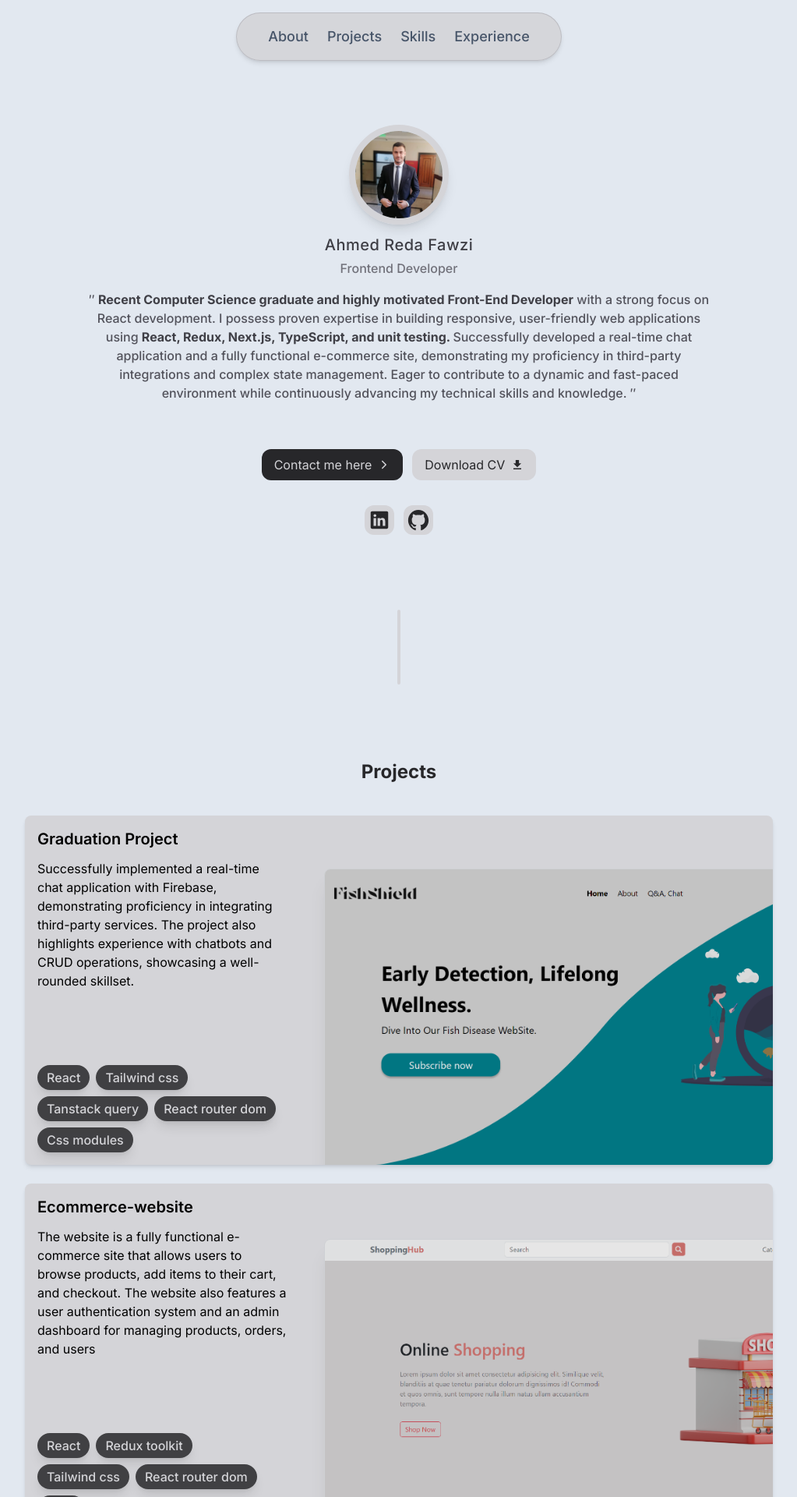
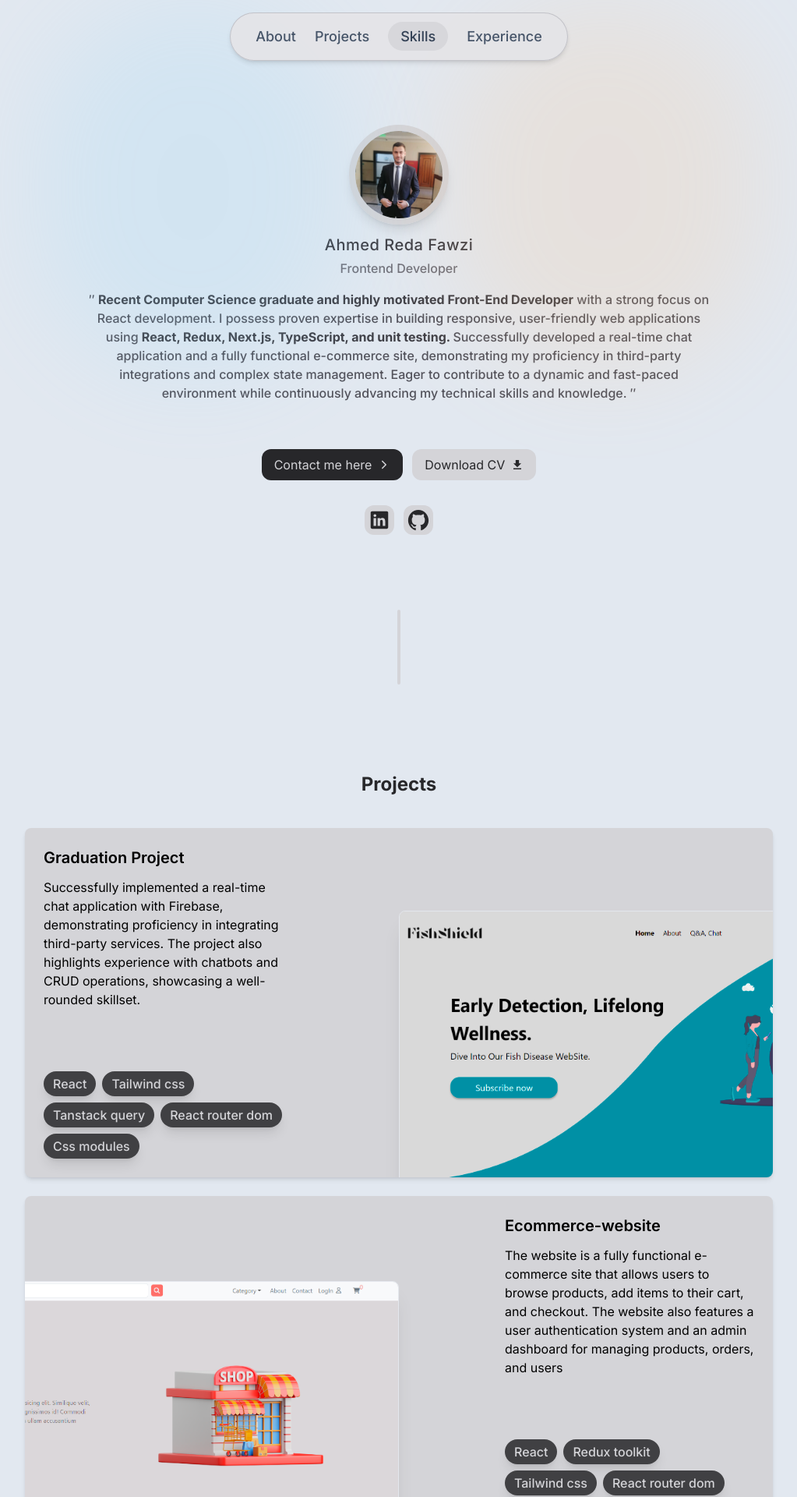
Before and after one commit to Ahmed-Reda-elshahawy/Ahmed_Reda_Portfolio, a Next.js app: page / in a window 1280 px wide. Shown: the top 1920 px of the page at 78% size, without its empty margins (128-1151 px from the left). Built offline with nearby package versions, Linux system fonts and the light colour scheme.

Commit message:
finishing from header active class and add skills section

```diff
--- a/app/layout.tsx
+++ b/app/layout.tsx
@@ -1,6 +1,7 @@
 import type { Metadata } from "next";
 import { Inter } from "next/font/google";
 import "./globals.css";
+import ActiveSectionContextPorvider from "@/context/active-section-context";
 
 const inter = Inter({ subsets: ["latin"] });
 
@@ -15,8 +16,15 @@ export default function RootLayout({
   children: React.ReactNode;
 }>) {
   return (
-    <html lang="en">
-      <body className={`${inter.className} bg-slate-200`}>{children}</body>
+    <html lang="en" className="!scroll-smooth">
+      <body className={`${inter.className} bg-slate-200 relative`}>
+        <div className=" lg:w-[25rem] lg:h-[30rem] lg:bg-orange-300 lg:rounded-full lg:absolute lg:top-15 lg:left-[55%] lg:opacity-15 lg:blur-3xl"></div>
+        <div className=" lg:w-[25rem] lg:h-[30rem] lg:bg-sky-300 lg:rounded-full lg:absolute lg:top-15 lg:right-[55%] lg:opacity-15 lg:blur-3xl"></div>
+        <ActiveSectionContextPorvider>
+          {children}
+        </ActiveSectionContextPorvider>
+
+      </body>
     </html>
   );
 }
--- a/app/page.tsx
+++ b/app/page.tsx
@@ -2,6 +2,7 @@ import Hero from "@/components/Hero";
 import MainHeader from "@/components/MainHeader";
 import Projects from "@/components/projects";
 import SectionDivider from "@/components/section-divider";
+import Skills from "@/components/skills";
 
 export default function Home() {
   return (
@@ -10,6 +11,7 @@ export default function Home() {
       <Hero />
       <SectionDivider />
       <Projects />
+      <Skills />
     </main>
   );
 }
--- a/components/Hero.tsx
+++ b/components/Hero.tsx
@@ -1,10 +1,15 @@
+'use client';
+
 import Image from "next/image"
 import myImg from "@/public/me.jpg";
 import { IoIosArrowForward, IoLogoGithub, IoLogoLinkedin, IoMdDownload } from "react-icons/io";
+import { useSectionInView } from "@/lib/hooks";
 
 export default function Hero() {
+    const { ref } = useSectionInView("About");
+
     return (
-        <section className="mx-10 pt-40 text-center" id="about">
+        <section ref={ref} className="mx-10 pt-40 text-center" id="about">
             <article>
                 <Image src={myImg} alt="my picture" priority={true} className="w-32 h-32 rounded-full object-cover border-8 border-zinc-300 shadow-lg mx-auto" />
                 <h2 className="mt-3 mb-1 font-medium text-zinc-700 text-xl tracking-wide">Ahmed Reda Fawzi</h2>
--- a/components/MainHeader.tsx
+++ b/components/MainHeader.tsx
@@ -1,38 +1,27 @@
 'use client';
+import { useActiveSectionContext } from "@/context/active-section-context";
+import { Links } from "@/data/data";
 import Link from "next/link";
-import { usePathname } from "next/navigation";
+
 
 export default function MainHeader() {
-    const pathname = usePathname();
+    const { activeSection, setActiveSection, setTimeOfLastClick } = useActiveSectionContext();
 
     return (
         <header className="w-full fixed z-10">
-            <ul className="bg-zinc-300/90 border border-zinc-400/50 shadow-md flex items-center justify-center gap-6 flex-wrap py-4 px-5 sm:w-fit sm:mx-auto sm:my-4 sm:px-10 sm:rounded-full">
-                {/* <li>
-                    <Link className={` ${pathname === '#home' ? 'font-medium text-slate-900 py-1 px-3 bg-slate-500' : 'text-slate-600 font-medium text-lg'}`} href="#home">
-                        Home
-                    </Link>
-                </li> */}
-                <li>
-                    <Link className={` ${pathname === '#about' ? 'text-slate-900 py-1 px-3 bg-slate-500' : 'text-slate-600 font-medium text-lg'}`} href="#about">
-                        About
-                    </Link>
-                </li>
-                <li>
-                    <Link className={` ${pathname === '#projects' ? 'text-slate-900 py-1 px-3 bg-slate-500' : 'text-slate-600 font-medium text-lg'}`} href="#projects">
-                        Projects
-                    </Link>
-                </li>
-                <li>
-                    <Link className={` ${pathname === '#skills' ? 'text-slate-900 py-1 px-3 bg-slate-500' : 'text-slate-600 font-medium text-lg'}`} href="#skills">
-                        Skills
-                    </Link>
-                </li>
-                <li>
-                    <Link className={` ${pathname === '#experience' ? 'text-slate-900 py-1 px-3 bg-slate-500' : 'text-slate-600 font-medium text-lg'}`} href="#experience">
-                        Experience
-                    </Link>
-                </li>
+            <ul className="bg-zinc-200/95 border border-zinc-400/50 shadow-md flex items-center justify-center gap-6 flex-wrap py-4 sm:w-fit sm:mx-auto sm:my-4 sm:px-8 sm:rounded-full">
+                {
+                    Links.map((link, i) => (
+                        <li key={i}>
+                            <Link onClick={() => {
+                                setActiveSection(link.linkName),
+                                    setTimeOfLastClick(Date.now())
+                            }} className={`font-medium text-lg transition-all ${activeSection === link.linkName ? 'text-slate-700 py-2 px-4 bg-zinc-300/80 rounded-full' : 'text-slate-600'}`} href={link.linkPath}>
+                                {link.linkName}
+                            </Link>
+                        </li>
+                    ))
+                }
             </ul>
         </header>
     )
--- a/components/project.tsx
+++ b/components/project.tsx
@@ -5,8 +5,8 @@ type projectProps = (typeof ProjectsData)[number];
 
 export default function Project({ title, description, skills, projectImg }: projectProps) {
     return (
-        <div className="bg-zinc-300 shadow-md mb-6 p-4 rounded-lg text-center mx-auto relative overflow-hidden lg:max-w-[60rem] lg:h-[28rem] lg:text-start lg:flex md:gap-6">
-            <article className="w-full flex flex-col items-center text-center lg:items-start lg:text-start">
+        <div className=" group bg-zinc-300 shadow-md mb-6 p-6 rounded-lg text-center mx-auto relative overflow-hidden lg:max-w-[60rem] lg:h-[28rem] lg:text-start lg:flex md:gap-6">
+            <article className="w-full flex flex-col items-center text-center lg:items-start lg:text-start lg:group-odd:items-end">
                 <div className="mb-5">
                     <h3 className="text-xl font-semibold mb-3">{title}</h3>
                     <p className="sm:max-w-[30rem] lg:max-w-[20rem]">{description}</p>
@@ -19,7 +19,13 @@ export default function Project({ title, description, skills, projectImg }: proj
                     }
                 </ul>
             </article>
-            <Image src={projectImg} alt="project image" quality={90} width={500} height={500} className="hidden lg:block lg:border lg:shadow-xl lg:absolute lg:-bottom-1 lg:-right-56 lg:w-[50rem] lg:object-cover lg:rounded-t-lg lg:hover:scale-105 lg:hover:-rotate-1 lg:brightness-90 lg:transition-all" />
+            <Image src={projectImg} alt="project image" quality={90} width={500} height={500}
+                className="hidden lg:block lg:border lg:shadow-xl lg:saturate-150
+                lg:absolute lg:-bottom-1 lg:-right-60 lg:w-[45rem]
+                lg:object-cover lg:rounded-t-lg lg:transition-all
+                lg:group-hover:scale-105 lg:group-hover:-rotate-1
+                lg:group-odd:-left-60 lg:group-odd:group-hover:rotate-1"
+            />
         </div>
     )
 }
--- a/components/projects.tsx
+++ b/components/projects.tsx
@@ -1,11 +1,16 @@
+'use client';
+
 import { ProjectsData } from "@/data/data";
 import SectionHeading from "./section-heading";
 import Project from "./project";
 import React from "react";
+import { useSectionInView } from "@/lib/hooks";
 
 export default function Projects() {
+    const { ref } = useSectionInView("Projects", 0.3);
+
     return (
-        <section className="mx-10">
+        <section ref={ref} className="mx-10 scroll-mt-28 mb-28 p-4" id="projects">
             <SectionHeading>Projects</SectionHeading>
             {
                 ProjectsData.map(proj => <React.Fragment key={proj.id}> <Project {...proj} /> </React.Fragment>)
--- /dev/null
+++ b/components/skills.tsx
@@ -0,0 +1,42 @@
+'use client';
+import { useSectionInView } from "@/lib/hooks";
+import SectionHeading from "./section-heading";
+import { MySkills } from "@/data/data";
+import { animate, motion } from "framer-motion";
+
+
+const fadeInAnimationVariants = {
+    initial: {
+        opacity: 0,
+        y: 100
+    },
+    animate: (index: number) => ({
+        opacity: 1,
+        y: 0,
+        transition: {
+            delay: 0.05 * index,
+        }
+    })
+}
+
+export default function Skills() {
+    const { ref } = useSectionInView("Skills");
+
+    return (
+        <section ref={ref} className="mx-10 scroll-mt-28 mb-28" id="skills">
+            <SectionHeading>Skills</SectionHeading>
+            <ul className="lg:max-w-[30rem] mx-auto flex flex-wrap justify-center gap-4">
+                {
+                    MySkills.map((skill, index) => (
+                        <motion.li key={index}
+                            variants={fadeInAnimationVariants} initial={"initial"} whileInView={"animate"} custom={index}
+                            viewport={{ once: true }}
+                            className="bg-zinc-300 px-4 py-2 rounded-md border border-black/10 shadow-md font-medium text-gray-600">
+                            {skill}
+                        </motion.li>
+                    ))
+                }
+            </ul>
+        </section>
+    )
+}
--- /dev/null
+++ b/context/active-section-context.tsx
@@ -0,0 +1,35 @@
+"use client";
+
+import { createContext, Dispatch, ReactNode, SetStateAction, useContext, useState } from "react"
+import type { sectionNameType } from "@/lib/types";
+
+
+type ActiveSectionContextType = {
+    activeSection: sectionNameType;
+    setActiveSection: Dispatch<SetStateAction<sectionNameType>>;
+    timeOfLastClick: number;
+    setTimeOfLastClick: Dispatch<SetStateAction<number>>;
+}
+
+
+export const ActiveSectionContext = createContext<ActiveSectionContextType | null>(null);
+
+export default function ActiveSectionContextPorvider({ children }: { children: ReactNode }) {
+    const [activeSection, setActiveSection] = useState<sectionNameType>("About");
+    const [timeOfLastClick, setTimeOfLastClick] = useState(0);
+    // we need to keep track of "timeOfLastClick" to disable the observer temporarily when user clicks on a link
+
+    return (
+        <ActiveSectionContext.Provider value={{ activeSection, setActiveSection, timeOfLastClick, setTimeOfLastClick }}>
+            {children}
+        </ActiveSectionContext.Provider>
+    );
+}
+
+export function useActiveSectionContext() {
+    const context = useContext(ActiveSectionContext);
+    if (context === null) {
+        throw new Error("useActiveSectionContext must be used within an ActiveSectionContextProvider");
+    }
+    return context;
+}
--- a/data/data.ts
+++ b/data/data.ts
@@ -1,5 +1,3 @@
-import projImg1 from "@/public/1.png";
-
 export const ProjectsData = [
     {
         id: 1,
@@ -26,4 +24,27 @@ export const ProjectsData = [
         projectImg: "/3.png"
 
     },
+] as const;
+
+export const Links = [
+    {
+        linkName: "About",
+        linkPath: "#about"
+    },
+    {
+        linkName: "Projects",
+        linkPath: "#projects"
+    },
+    {
+        linkName: "Skills",
+        linkPath: "#skills"
+    },
+    {
+        linkName: "Experience",
+        linkPath: "#experience"
+    },
+] as const;
+
+export const MySkills = [
+    "Html", "Css", "Tailwind css", "Sass", "JavaScript", "TypeScript", "React", "Next js", "Git", "Framer motion"
 ] as const
--- /dev/null
+++ b/lib/hooks.ts
@@ -0,0 +1,23 @@
+'use client';
+
+import { useActiveSectionContext } from "@/context/active-section-context";
+import { useEffect } from "react";
+import { useInView } from "react-intersection-observer";
+import { sectionNameType } from "./types";
+
+
+export function useSectionInView(sectionName: sectionNameType, threshold = 0.5) {
+    const { ref, inView } = useInView({ threshold });
+    const { setActiveSection, timeOfLastClick } = useActiveSectionContext();
+
+    useEffect(() => {
+        if (inView && Date.now() - timeOfLastClick > 1000) {
+            console.log(sectionName);
+            setActiveSection(sectionName);
+        }
+    }, [sectionName, inView, setActiveSection, timeOfLastClick]);
+
+    return {
+        ref,
+    };
+}
--- /dev/null
+++ b/lib/types.ts
@@ -0,0 +1,3 @@
+import { Links } from "@/data/data";
+
+export type sectionNameType = typeof Links[number]["linkName"];
--- a/package.json
+++ b/package.json
@@ -9,10 +9,12 @@
     "lint": "next lint"
   },
   "dependencies": {
+    "framer-motion": "^11.3.8",
     "next": "14.2.5",
     "react": "^18",
     "react-dom": "^18",
-    "react-icons": "^5.2.1"
+    "react-icons": "^5.2.1",
+    "react-intersection-observer": "^9.13.0"
   },
   "devDependencies": {
     "@types/node": "^20",
```
Also changed, not shown: 1 other file (tests, documents, lock files or other folders).
